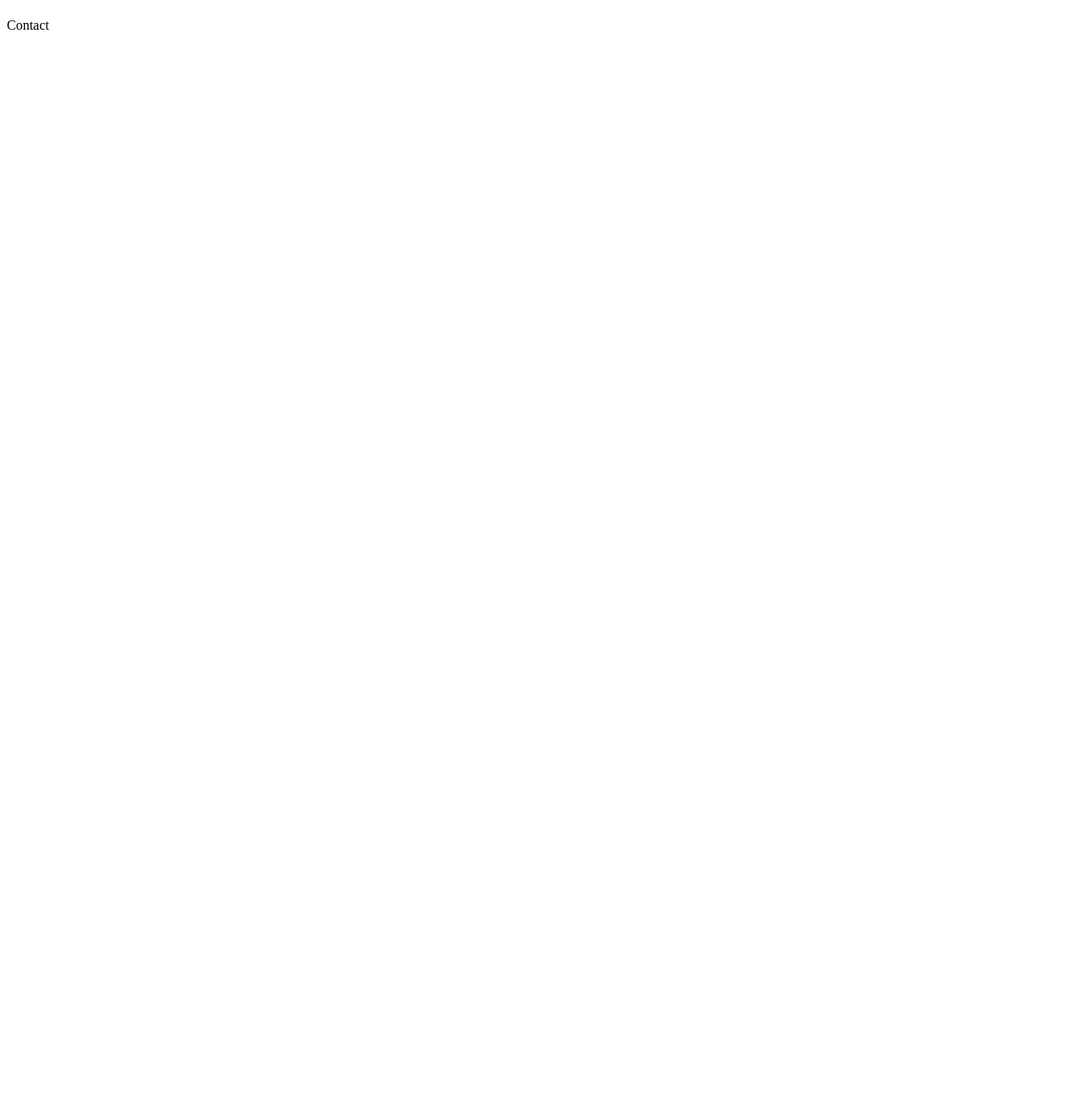
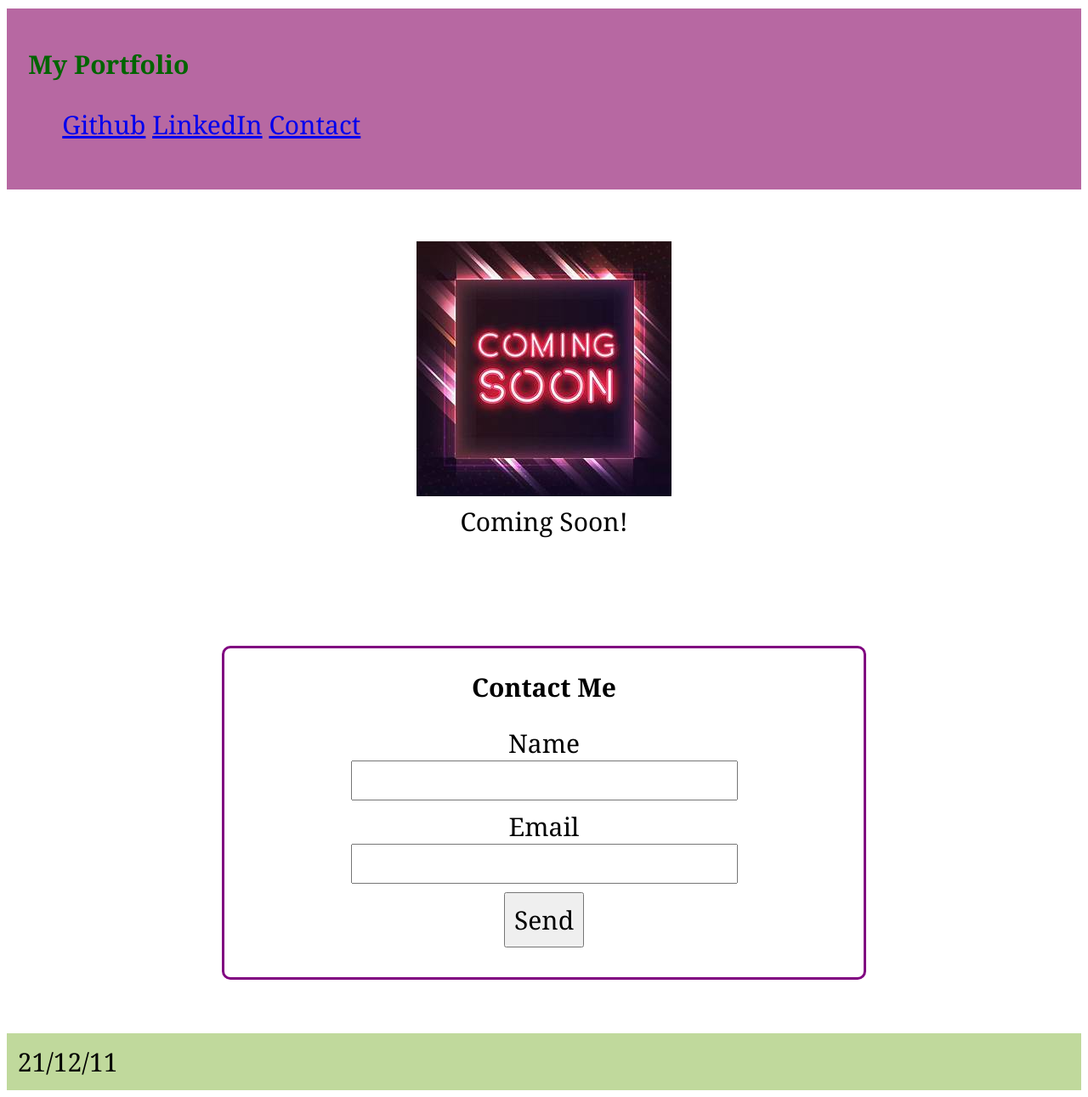
Before and after one commit to marycpriyanka/Week1_MiniProject, a plain HTML site: page index.html in a window 1280 px wide. Shown: the whole page at 85% size. Before the commit the page ends 800 px from the top, so only its background shows below. Drawn offline with Linux system fonts and the light colour scheme.

Commit message:
Build a page using HTML ans CSS

```diff
--- /dev/null
+++ b/assets/css/style.css
@@ -0,0 +1,67 @@
+*
+{
+    font-family: Georgia, 'Times New Roman', Times, serif;
+    font-size: 30px;
+    position: relative;
+}
+
+header
+{
+    background-color: #b768a2;
+    padding: 2%;
+    position:sticky;
+    left: 10px;
+    top: 10px;
+    z-index: 100;
+}
+
+footer
+{
+    background-color: #C0D99C;
+}
+
+main
+{
+    text-align: center;
+    margin-top: 5%;
+}
+
+h1
+{
+    color: darkgreen;
+}
+
+li
+{
+    display: inline;
+}
+
+#contactForm
+{
+    border-color: purple;
+    border-radius: 10px;
+    border-style: solid;
+    margin-left: 20%;
+    margin-right: 20%;
+    padding-left: 10%;
+    padding-right: 10%;
+    margin-top: 10%;
+    margin-bottom: 5%;
+    padding-bottom: 2%;
+}
+
+#send
+{
+    padding: 10px;
+}
+
+footer
+{
+    font-size: small;
+    padding: 1%;
+}
+
+input
+{
+    margin-bottom: 2%;
+}
--- a/index.html
+++ b/index.html
@@ -4,29 +4,42 @@
     <meta charset="UTF-8">
     <meta http-equiv="X-UA-Compatible" content="IE=edge">
     <meta name="viewport" content="width=device-width, initial-scale=1.0">
-    <title>Document</title>
+    <link rel="stylesheet" href="assets/css/style.css">
+    <title>Portfolio</title>
 </head>
 <body>
     <header>
-        <h1></h1>
+        <h1>My Portfolio</h1>
         <nav>
-            <a></a>
-            <a></a>
-            <a>Contact</a>
+            <ul>
+                <li><a href="https://github.com/marycpriyanka" target="_blank">Github</a></li>
+                <li><a href="https://www.linkedin.com/in/priyanka-mary-christine-1b5b5746/" target="_blank">LinkedIn</a></li>
+                <li><a href="#contactForm">Contact</a></li>
+            </ul>
         </nav>
     </header>
 
     <main>
         <section>
-
+            <figure>
+                <img src="assets/images/comingSoon.jfif" alt="Coming soon"/>
+                <figcaption>Coming Soon!</figcaption>
+            </figure>
         </section>
-        <section>
-
+        <section id="contactForm">
+            <form>
+                <h2>Contact Me</h2>
+                <label for="name">Name</label>
+                <input type="text" id="name" name="name"><br>
+                <label for="email">Email</label>
+                <input type="email" id="email" name="email"><br>
+                <input type="submit" value="Send" id="send">
+            </form>
         </section>
     </main>
 
     <footer>
-
+      <date>21/12/11</date>
     </footer>
 </body>
 </html>
```
Also changed, not shown: assets/images/comingSoon.jfif (added).
